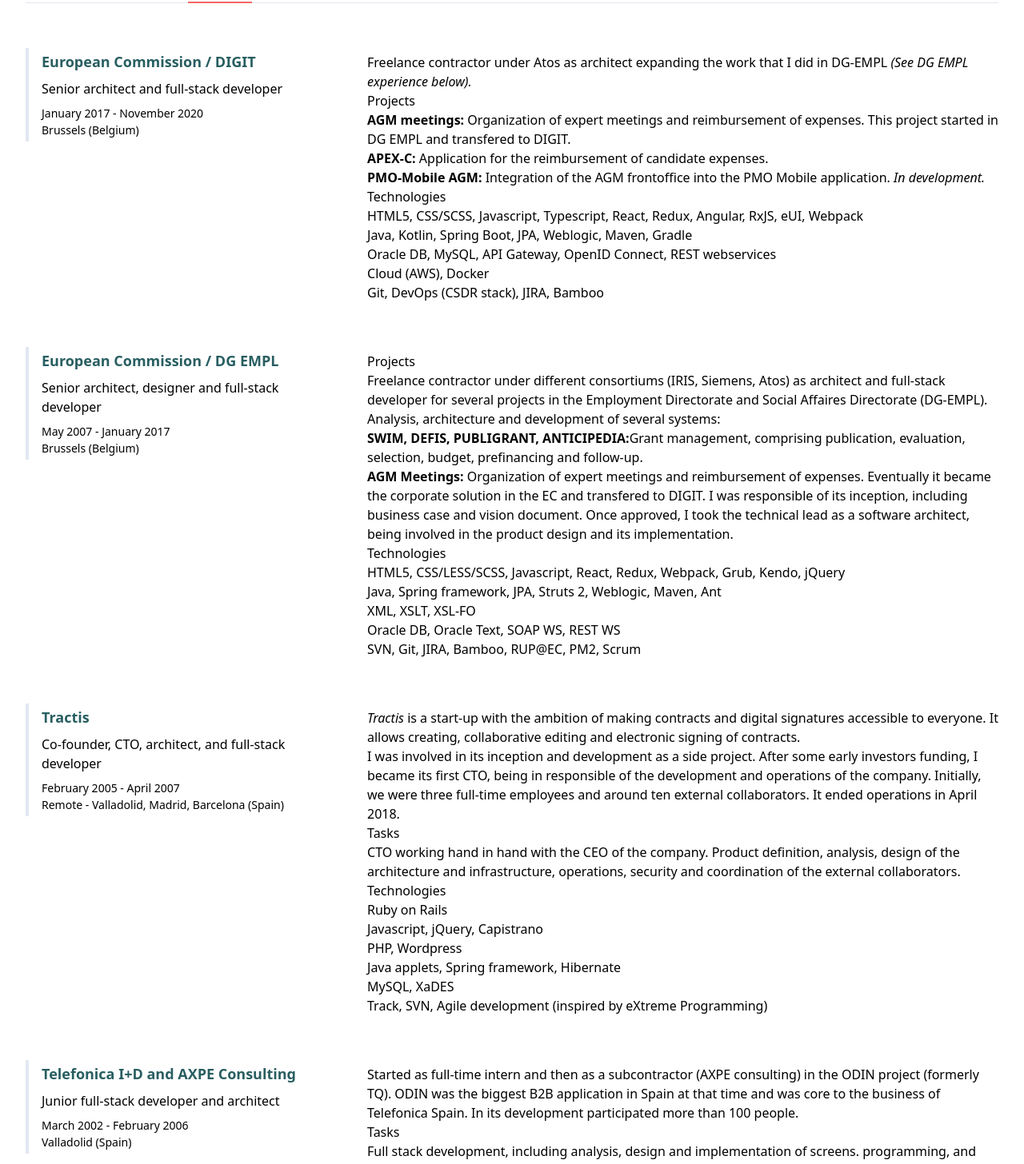
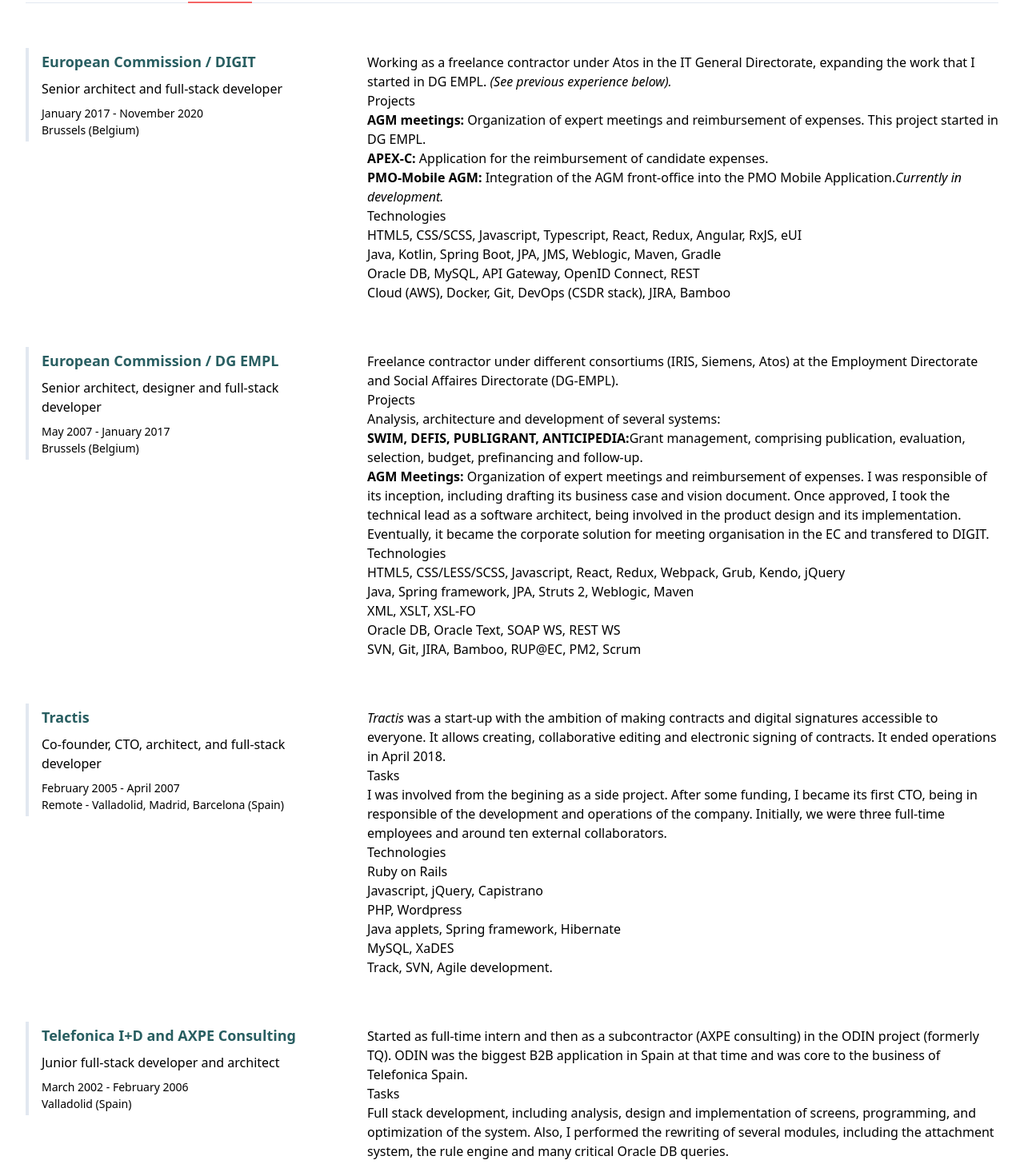
Before and after one commit to undo76/undo76.net, a Next.js app: page /resume/professional-experience in a window 1280 px wide. Shown: the part 199-1655 px from the top of the page at 80% size. Built offline with nearby package versions, Linux system fonts and the light colour scheme; a web font is replaced by a local one; what @tailwindcss/ui would draw is missing.

Commit message:
Many improvements

```diff
--- /dev/null
+++ b/components/resume-header.tsx
@@ -0,0 +1,20 @@
+import PageHeader from './page-header';
+import Tabs from './tabs';
+
+export default function ResumeHeader() {
+    return (
+        <>
+            <PageHeader>Resume</PageHeader>
+            <div className="sticky top-0 bg-cool-gray-50 z-10">
+                <Tabs>
+                    <Tabs.Link href="/resume/personal">Personal</Tabs.Link>
+                    <Tabs.Link href="/resume/education">Education</Tabs.Link>
+                    <Tabs.Link href="/resume/professional-experience">
+                        Experience
+                    </Tabs.Link>
+                    <Tabs.Link href="/resume/skills">Skills</Tabs.Link>
+                </Tabs>
+            </div>
+        </>
+    );
+}
--- a/components/resume-tabs.tsx
+++ /dev/null
@@ -1,14 +0,0 @@
-import Tabs from './tabs';
-
-export default function ResumeTabs() {
-    return (
-        <Tabs>
-            <Tabs.Link href="/resume/personal-data">Personal</Tabs.Link>
-            <Tabs.Link href="/resume/education">Education</Tabs.Link>
-            <Tabs.Link href="/resume/professional-experience">
-                Experience
-            </Tabs.Link>
-            <Tabs.Link href="/resume/skills">Skills</Tabs.Link>
-        </Tabs>
-    );
-}
--- a/components/tabs.tsx
+++ b/components/tabs.tsx
@@ -27,7 +27,7 @@
 }
 
 Tabs.Link = ({ href, children }) => {
-    const isActive = useActiveRoute(href);
+    const isActive = useActiveRoute(href, 2);
     const className = isActive
         ? 'whitespace-no-wrap mr-4 sm:mr-8 py-4 px-1 border-b-2 border-red-500 font-medium text-sm leading-5 text-red-600 focus:outline-none focus:text-red-800 focus:border-red-700'
         : 'whitespace-no-wrap mr-4 sm:mr-8 py-4 px-1 border-b-2 border-transparent font-medium text-sm leading-5 text-gray-500 hover:text-gray-700 hover:border-gray-300 focus:outline-none focus:text-gray-700 focus:border-gray-300';
--- a/hooks/useActiveRoute.ts
+++ b/hooks/useActiveRoute.ts
@@ -1,6 +1,6 @@
 import { useRouter } from 'next/router';
 
-export default function useActiveRoute(href: string) {
+export default function useActiveRoute(href: string, pathSegment: number) {
     const { route } = useRouter();
-    return route === href;
+    return route.split('/')[pathSegment] == href.split('/')[pathSegment];
 }
--- a/next.config.js
+++ b/next.config.js
@@ -3,7 +3,7 @@
         return [
             {
                 source: '/resume',
-                destination: '/resume/professional-experience',
+                destination: '/resume/personal',
                 permanent: false,
             },
         ];
--- a/pages/resume/professional-experience.tsx
+++ b/pages/resume/professional-experience.tsx
@@ -1,17 +1,12 @@
 import Layout from '../../components/layout';
-import PageHeader from '../../components/page-header';
-import ResumeTabs from '../../components/resume-tabs';
+import ResumeHeader from '../../components/resume-header';
 import Workplace from '../../components/workplace';
 
 export default function SkillsPage() {
     return (
         <Layout>
-            <article className="relative">
-                <PageHeader>Resume</PageHeader>
-
-                <div className="sticky top-0 bg-cool-gray-50 z-10">
-                    <ResumeTabs />
-                </div>
+            <article>
+                <ResumeHeader />
 
                 <Workplace
                     title="European&nbsp;Commission /&nbsp;DIGIT"
@@ -20,16 +15,16 @@
                     summary="Senior architect and full-stack developer"
                 >
                     <p>
-                        Freelance contractor under Atos as architect expanding
-                        the work that I did in DG-EMPL{' '}
-                        <em>(See DG EMPL experience below).</em>
+                        Working as a freelance contractor under Atos in the IT
+                        General Directorate, expanding the work that I started
+                        in DG EMPL. <em>(See previous experience below).</em>
                     </p>
                     <h4>Projects</h4>
                     <ul>
                         <li>
                             <strong>AGM meetings:</strong> Organization of
                             expert meetings and reimbursement of expenses. This
-                            project started in DG EMPL and transfered to DIGIT.
+                            project started in DG EMPL.
                         </li>
                         <li>
                             <strong>APEX-C: </strong>Application for the
@@ -37,8 +32,8 @@
                         </li>
                         <li>
                             <strong>PMO-Mobile AGM:</strong> Integration of the
-                            AGM frontoffice into the PMO Mobile application.{' '}
-                            <em>In development.</em>
+                            AGM front-office into the PMO Mobile Application.
+                            <em>Currently in development.</em>
                         </li>
                     </ul>
 
@@ -46,18 +41,19 @@
                     <ul>
                         <li>
                             HTML5, CSS/SCSS, Javascript, Typescript, React,
-                            Redux, Angular, RxJS, eUI, Webpack
+                            Redux, Angular, RxJS, eUI
                         </li>
                         <li>
-                            Java, Kotlin, Spring Boot, JPA, Weblogic, Maven,
-                            Gradle
+                            Java, Kotlin, Spring Boot, JPA, JMS, Weblogic,
+                            Maven, Gradle
                         </li>
                         <li>
                             Oracle DB, MySQL, API Gateway, OpenID Connect, REST
-                            webservices
                         </li>
-                        <li>Cloud (AWS), Docker</li>
-                        <li>Git, DevOps (CSDR stack), JIRA, Bamboo</li>
+                        <li>
+                            Cloud (AWS), Docker, Git, DevOps (CSDR stack), JIRA,
+                            Bamboo
+                        </li>
                     </ul>
                 </Workplace>
 
@@ -67,13 +63,13 @@
                     period="May 2007 - January 2017"
                     summary="Senior architect, designer and full-stack developer"
                 >
-                    <h4>Projects</h4>
                     <p>
                         Freelance contractor under different consortiums (IRIS,
-                        Siemens, Atos) as architect and full-stack developer for
-                        several projects in the Employment Directorate and
-                        Social Affaires Directorate (DG-EMPL).
+                        Siemens, Atos) at the Employment Directorate and Social
+                        Affaires Directorate (DG-EMPL).
                     </p>
+                    <h4>Projects</h4>
+
                     <p>
                         Analysis, architecture and development of several
                         systems:
@@ -89,13 +85,14 @@
                         </li>
                         <li>
                             <strong>AGM Meetings: </strong>Organization of
-                            expert meetings and reimbursement of expenses.
-                            Eventually it became the corporate solution in the
-                            EC and transfered to DIGIT. I was responsible of its
-                            inception, including business case and vision
-                            document. Once approved, I took the technical lead
-                            as a software architect, being involved in the
-                            product design and its implementation.
+                            expert meetings and reimbursement of expenses. I was
+                            responsible of its inception, including drafting its
+                            business case and vision document. Once approved, I
+                            took the technical lead as a software architect,
+                            being involved in the product design and its
+                            implementation. Eventually, it became the corporate
+                            solution for meeting organisation in the EC and
+                            transfered to DIGIT.
                         </li>
                     </ul>
                     <h4>Technologies</h4>
@@ -106,7 +103,7 @@
                         </li>
                         <li>
                             Java, Spring framework, JPA, Struts 2, Weblogic,
-                            Maven, Ant
+                            Maven
                         </li>
                         <li>XML, XSLT, XSL-FO</li>
                         <li>Oracle DB, Oracle Text, SOAP WS, REST WS</li>
@@ -121,26 +118,20 @@
                     summary="Co-founder, CTO, architect, and full-stack developer"
                 >
                     <p>
-                        <i>Tractis</i> is a start-up with the ambition of making
-                        contracts and digital signatures accessible to everyone.
-                        It allows creating, collaborative editing and electronic
-                        signing of contracts.
-                    </p>
-                    <p>
-                        I was involved in its inception and development as a
-                        side project. After some early investors funding, I
-                        became its first CTO, being in responsible of the
-                        development and operations of the company. Initially, we
-                        were three full-time employees and around ten external
-                        collaborators. It ended operations in April 2018.
+                        <i>Tractis</i> was a start-up with the ambition of
+                        making contracts and digital signatures accessible to
+                        everyone. It allows creating, collaborative editing and
+                        electronic signing of contracts. It ended operations in
+                        April 2018.
                     </p>
 
                     <h4>Tasks</h4>
                     <p>
-                        CTO working hand in hand with the CEO of the company.
-                        Product definition, analysis, design of the architecture
-                        and infrastructure, operations, security and
-                        coordination of the external collaborators.{' '}
+                        I was involved from the begining as a side project.
+                        After some funding, I became its first CTO, being in
+                        responsible of the development and operations of the
+                        company. Initially, we were three full-time employees
+                        and around ten external collaborators.
                     </p>
 
                     <h4>Technologies</h4>
@@ -150,10 +141,7 @@
                         <li>PHP, Wordpress</li>
                         <li>Java applets, Spring framework, Hibernate</li>
                         <li>MySQL, XaDES</li>
-                        <li>
-                            Track, SVN, Agile development (inspired by eXtreme
-                            Programming)
-                        </li>
+                        <li>Track, SVN, Agile development.</li>
                     </ul>
                 </Workplace>
 
@@ -168,26 +156,21 @@
                         (AXPE consulting) in the ODIN project (formerly TQ).
                         ODIN was the biggest B2B application in Spain at that
                         time and was core to the business of Telefonica Spain.
-                        In its development participated more than 100 people.
                     </p>
                     <h4>Tasks</h4>
                     <p>
                         Full stack development, including analysis, design and
-                        implementation of screens. programming, and optimization
-                        of the system. Also, I was in charge of several big
-                        refactorings to improve the performance of several
-                        modules, including the attachment system, the rule
-                        engine and critical Oracle DB queries.{' '}
+                        implementation of screens, programming, and optimization
+                        of the system. Also, I performed the rewriting of
+                        several modules, including the attachment system, the
+                        rule engine and many critical Oracle DB queries.
                     </p>
                     <h4>Technologies</h4>
                     <ul>
                         <li>Primitive Web technologies. CSS, JS and HTML.</li>
                         <li>Java Servlets and JSP on JRun server</li>
                         <li>Oracle DB, XML</li>
-                        <li>
-                            CVS, Python, Shell scripts (awk, sed, etc), RUP,
-                            UML.
-                        </li>
+                        <li>CVS, Python, scripts (awk, sed, etc), RUP, UML.</li>
                     </ul>
                 </Workplace>
             </article>
```
Also changed, not shown: components/layout.tsx (+10 -4 lines), pages/resume/education.tsx (added, +15 -0 lines), pages/resume/personal.tsx (added, +15 -0 lines), pages/resume/skills.tsx (+2 -6 lines).
